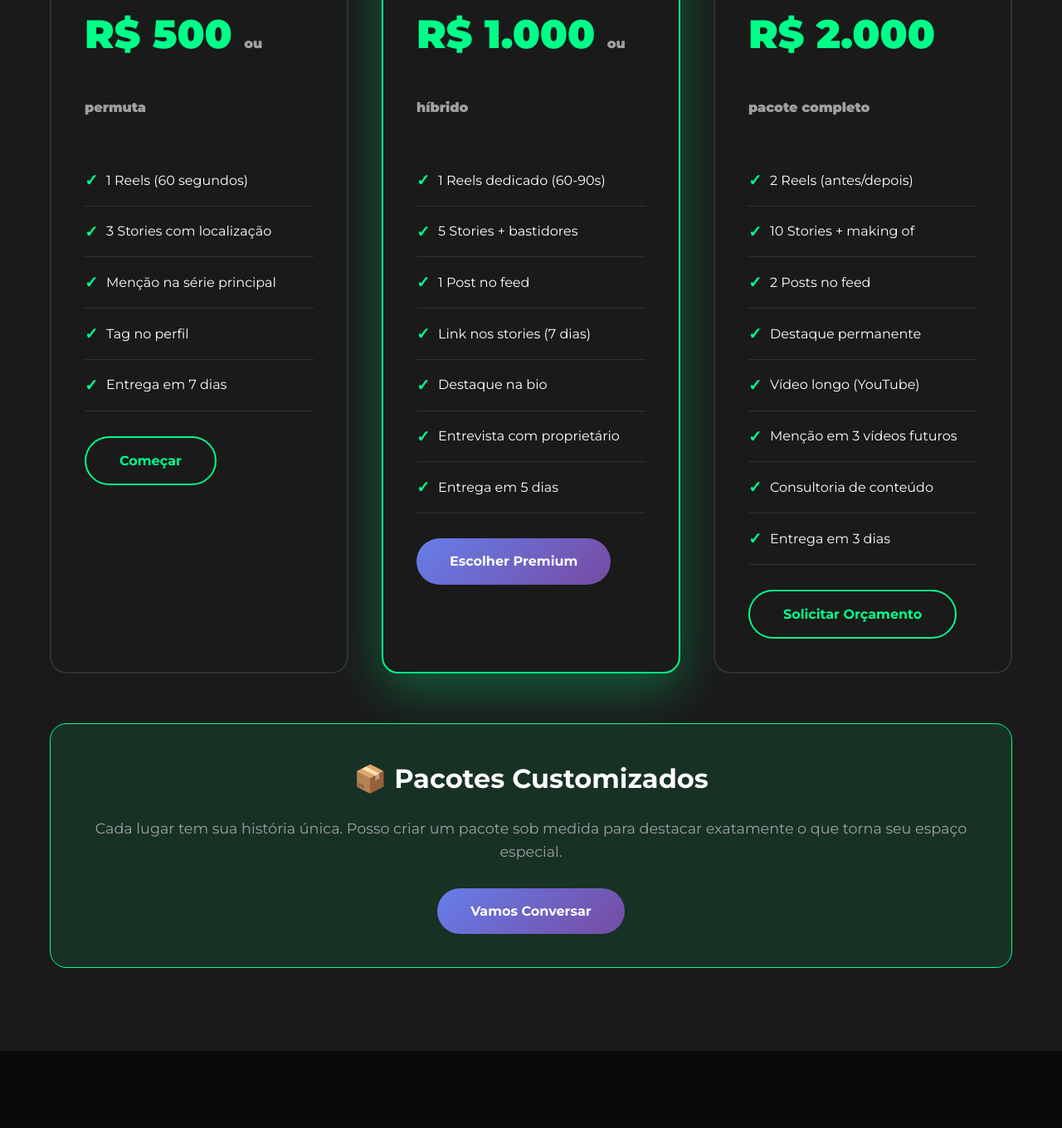
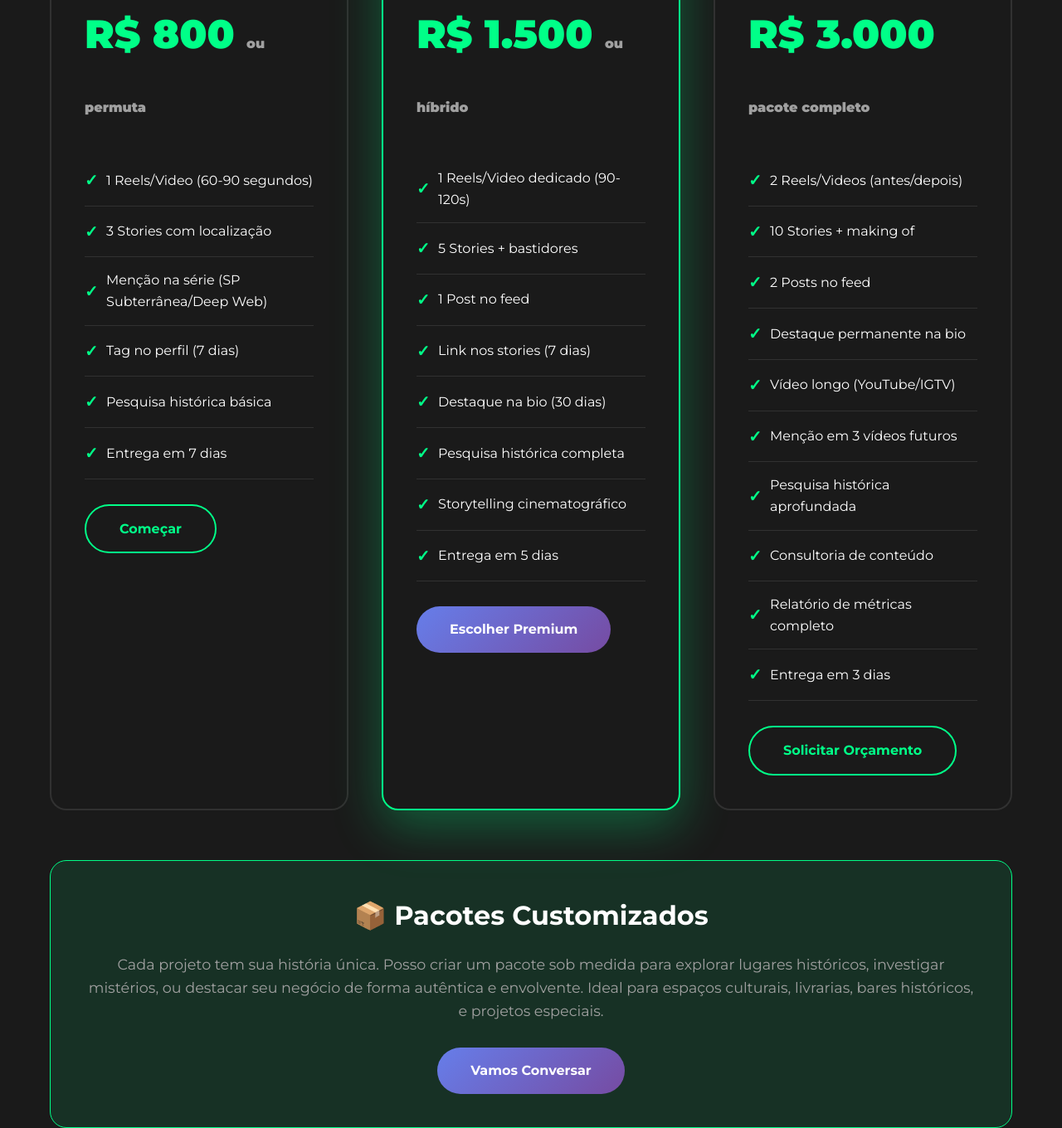
Before and after one commit to savantarmorer/.github.io, a plain HTML site: page index.html in a window 1280 px wide. Shown: the part 4338-5698 px from the top of the page at 83% size. Drawn offline with nearby package versions, Linux system fonts and the light colour scheme.

Commit message:
Ajustar valores e serviÃ§os dos pacotes, adaptar para conteÃºdo de escritor/exploraÃ§Ã£o urbana/mistÃ©rios

```diff
--- a/index.html
+++ b/index.html
@@ -928,65 +928,70 @@
                 <div class="pricing-card" style="animation-delay: 0.1s;">
                     <h3 class="pricing-name">BÁSICO</h3>
                     <div class="pricing-price">
-                        R$ 500
+                        R$ 800
                         <span>ou permuta</span>
                     </div>
                     <ul class="pricing-features">
-                        <li>1 Reels (60 segundos)</li>
+                        <li>1 Reels/Video (60-90 segundos)</li>
                         <li>3 Stories com localização</li>
-                        <li>Menção na série principal</li>
-                        <li>Tag no perfil</li>
+                        <li>Menção na série (SP Subterrânea/Deep Web)</li>
+                        <li>Tag no perfil (7 dias)</li>
+                        <li>Pesquisa histórica básica</li>
                         <li>Entrega em 7 dias</li>
                     </ul>
-                    <a href="#contato" class="btn btn-outline">Começar</a>
+                    <a href="https://wa.me/5531998750008?text=Olá!%20Tenho%20interesse%20no%20pacote%20BÁSICO" target="_blank" class="btn btn-outline">Começar</a>
                 </div>
 
                 <div class="pricing-card featured" style="animation-delay: 0.2s;">
                     <span class="pricing-badge">MAIS POPULAR</span>
                     <h3 class="pricing-name">INTERMEDIÁRIO</h3>
                     <div class="pricing-price">
-                        R$ 1.000
+                        R$ 1.500
                         <span>ou híbrido</span>
                     </div>
                     <ul class="pricing-features">
-                        <li>1 Reels dedicado (60-90s)</li>
+                        <li>1 Reels/Video dedicado (90-120s)</li>
                         <li>5 Stories + bastidores</li>
                         <li>1 Post no feed</li>
                         <li>Link nos stories (7 dias)</li>
-                        <li>Destaque na bio</li>
-                        <li>Entrevista com proprietário</li>
+                        <li>Destaque na bio (30 dias)</li>
+                        <li>Pesquisa histórica completa</li>
+                        <li>Storytelling cinematográfico</li>
                         <li>Entrega em 5 dias</li>
                     </ul>
-                    <a href="#contato" class="btn">Escolher Premium</a>
+                    <a href="https://wa.me/5531998750008?text=Olá!%20Tenho%20interesse%20no%20pacote%20INTERMEDIÁRIO" target="_blank" class="btn">Escolher Premium</a>
                 </div>
 
                 <div class="pricing-card" style="animation-delay: 0.3s;">
                     <h3 class="pricing-name">PREMIUM</h3>
                     <div class="pricing-price">
-                        R$ 2.000
+                        R$ 3.000
                         <span>pacote completo</span>
                     </div>
                     <ul class="pricing-features">
-                        <li>2 Reels (antes/depois)</li>
+                        <li>2 Reels/Videos (antes/depois)</li>
                         <li>10 Stories + making of</li>
                         <li>2 Posts no feed</li>
-                        <li>Destaque permanente</li>
-                        <li>Vídeo longo (YouTube)</li>
+                        <li>Destaque permanente na bio</li>
+                        <li>Vídeo longo (YouTube/IGTV)</li>
                         <li>Menção em 3 vídeos futuros</li>
+                        <li>Pesquisa histórica aprofundada</li>
                         <li>Consultoria de conteúdo</li>
+                        <li>Relatório de métricas completo</li>
                         <li>Entrega em 3 dias</li>
                     </ul>
-                    <a href="#contato" class="btn btn-outline">Solicitar Orçamento</a>
+                    <a href="https://wa.me/5531998750008?text=Olá!%20Tenho%20interesse%20no%20pacote%20PREMIUM" target="_blank" class="btn btn-outline">Solicitar Orçamento</a>
                 </div>
             </div>
 
             <div style="text-align: center; margin-top: 60px; padding: 40px; background: rgba(0, 255, 136, 0.1); border-radius: 20px; border: 1px solid var(--accent);">
                 <h3 style="font-size: 2rem; margin-bottom: 20px;">📦 Pacotes Customizados</h3>
                 <p style="color: var(--text-muted); font-size: 1.1rem; margin-bottom: 30px;">
-                    Cada lugar tem sua história única. Posso criar um pacote sob medida para destacar
-                    exatamente o que torna seu espaço especial.
+                    Cada projeto tem sua história única. Posso criar um pacote sob medida para explorar
+                    lugares históricos, investigar mistérios, ou destacar seu negócio de forma autêntica
+                    e envolvente. Ideal para espaços culturais, livrarias, bares históricos, e projetos especiais.
                 </p>
-                <a href="#contato" class="btn">Vamos Conversar</a>
+                <a href="https://wa.me/5531998750008?text=Olá!%20Gostaria%20de%20conversar%20sobre%20um%20pacote%20customizado" target="_blank" class="btn">Vamos Conversar</a>
             </div>
         </div>
     </section>
@@ -1108,8 +1113,9 @@
                     <div style="font-size: 4rem; margin-bottom: 20px;">🎯</div>
                     <h3 style="font-size: 1.5rem; margin-bottom: 15px;">Público Qualificado</h3>
                     <p style="color: var(--text-muted);">
-                        70% do meu público é de SP e busca ativamente experiências únicas e autênticas.
-                        São pessoas que QUEREM descobrir lugares especiais como o seu.
+                        Meu público é curioso, intelectual e busca conteúdo autêntico. São pessoas interessadas
+                        em mistérios, história, literatura, exploração urbana e experiências únicas.
+                        Público engajado que valoriza qualidade e profundidade.
                     </p>
                 </div>
 
@@ -1117,8 +1123,9 @@
                     <div style="font-size: 4rem; margin-bottom: 20px;">📈</div>
                     <h3 style="font-size: 1.5rem; margin-bottom: 15px;">Alcance Orgânico</h3>
                     <p style="color: var(--text-muted);">
-                        Meus vídeos alcançam organicamente 30K-250K pessoas. Não é publi invasiva,
-                        é conteúdo que as pessoas QUEREM ver e compartilhar.
+                        Meus vídeos alcançam organicamente até 255K pessoas. Com 636K contas alcançadas
+                        e taxa de engajamento de 13%, não é publi invasiva - é conteúdo que as pessoas
+                        QUEREM ver, compartilhar e discutir.
                     </p>
                 </div>
 
@@ -1135,8 +1142,9 @@
                     <div style="font-size: 4rem; margin-bottom: 20px;">🎬</div>
                     <h3 style="font-size: 1.5rem; margin-bottom: 15px;">Storytelling Profissional</h3>
                     <p style="color: var(--text-muted);">
-                        Não é só "fazer publi". É contar a HISTÓRIA do seu espaço de forma
-                        cinematográfica e envolvente que emociona e convence.
+                        Como escritor, não é só "fazer publi". É contar a HISTÓRIA do seu espaço,
+                        investigar mistérios, revelar segredos históricos de forma cinematográfica
+                        e envolvente que emociona, educa e convence.
                     </p>
                 </div>
 
@@ -1144,8 +1152,9 @@
                     <div style="font-size: 4rem; margin-bottom: 20px;">💎</div>
                     <h3 style="font-size: 1.5rem; margin-bottom: 15px;">Valorização da Marca</h3>
                     <p style="color: var(--text-muted);">
-                        Seu espaço vira referência cultural, não "mais um bar". Você se posiciona
-                        como lugar histórico, experiência única, patrimônio paulistano.
+                        Seu espaço/projeto vira referência cultural e intelectual. Você se posiciona
+                        como lugar histórico, experiência única, ou projeto que desvenda mistérios.
+                        Ideal para espaços culturais, livrarias, bares históricos, e projetos especiais.
                     </p>
                 </div>
 
```
